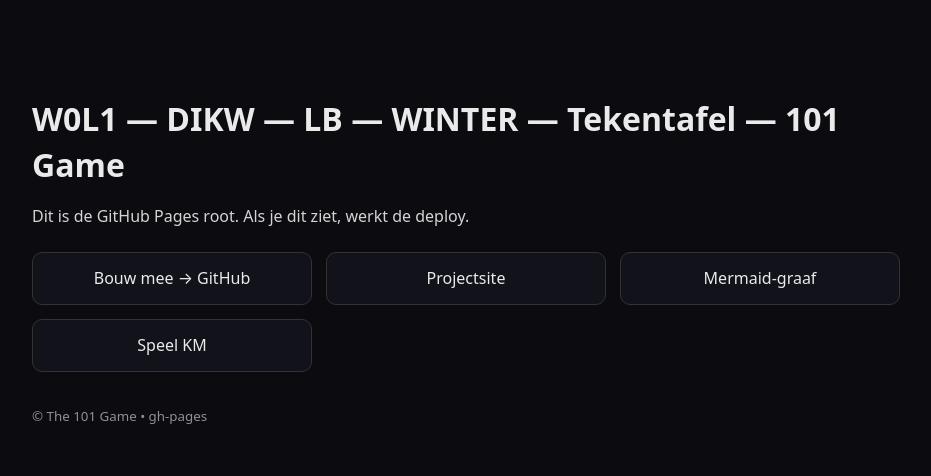
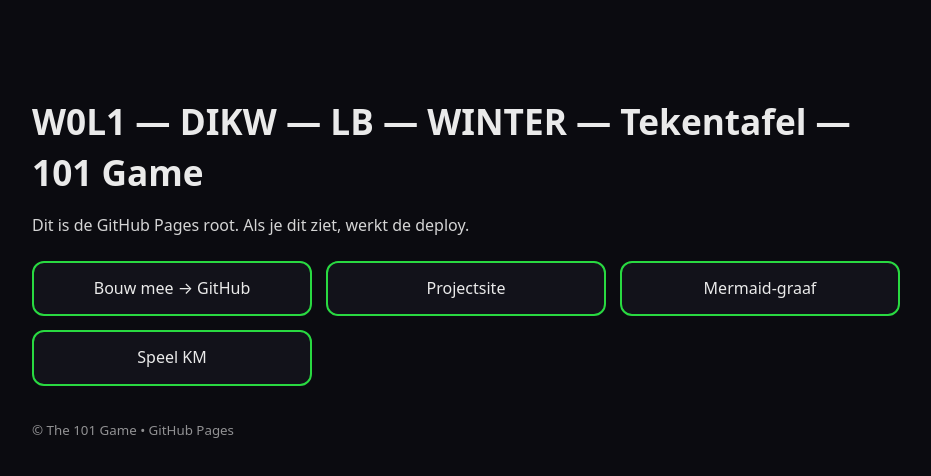
Before and after one commit to meneer-van-informatica/the-101-game, a plain HTML site: page index.html in a window 1280 px wide. Shown: the whole page, without its empty margins (174-1105 px from the left). Drawn offline with Linux system fonts and the light colour scheme.

Commit message:
site: vier knoppen + juiste links 2025-09-09T15:50:03Z

```diff
--- a/assets/style.css
+++ b/assets/style.css
@@ -1,10 +1,11 @@
-:root{--fg:#eaeaea;--bg:#0b0b10;--accent:#8bf}
-*{box-sizing:border-box} html,body{height:100%}
+:root{--fg:#eaeaea;--bg:#0b0b10;--accent:#29d941}
+*{box-sizing:border-box}
+html,body{height:100%}
 body{margin:0;background:var(--bg);color:var(--fg);font:16px/1.45 system-ui,-apple-system,Segoe UI,Roboto,Arial}
 main{max-width:900px;margin:6rem auto 2rem;padding:0 1rem}
-h1{font-size:clamp(1.4rem,3vw,2rem);margin:.2rem 0 1rem}
+h1{font-size:clamp(1.6rem,3.2vw,2.2rem);margin:.2rem 0 1rem}
 p{opacity:.9}
 nav.buttons{display:grid;grid-template-columns:repeat(auto-fit,minmax(220px,1fr));gap:14px;margin:24px 0 8px}
-.btn{display:inline-block;text-align:center;padding:14px 16px;border:1px solid #333;border-radius:10px;text-decoration:none;color:var(--fg);background:#12121a}
-.btn:hover{border-color:var(--accent);outline:2px solid #1b2333}
+.btn{display:inline-block;text-align:center;padding:14px 16px;border:2px solid var(--accent);border-radius:12px;text-decoration:none;color:var(--fg);background:#12121a}
+.btn:hover{box-shadow:0 0 0 3px #1b3320}
 footer{max-width:900px;margin:0 auto 3rem;padding:0 1rem;opacity:.6}
--- a/index.html
+++ b/index.html
@@ -1,17 +1,15 @@
 <!doctype html><meta charset="utf-8" />
 <title>W0L1 — DIKW — LB — WINTER — Tekentafel — 101 Game</title>
+<meta name="viewport" content="width=device-width,initial-scale=1" />
 <link rel="stylesheet" href="assets/style.css">
 <main>
   <h1>W0L1 — DIKW — LB — WINTER — Tekentafel — 101 Game</h1>
   <p>Dit is de GitHub Pages root. Als je dit ziet, werkt de deploy.</p>
-
   <nav class="buttons">
     <a class="btn" href="https://github.com/meneer-van-informatica/the-101-game" target="_blank" rel="noopener">Bouw mee → GitHub</a>
-    <a class="btn" href="http://82.165.231.86/" target="_blank" rel="noopener">Projectsite</a>
+    <a class="btn" href="https://meneer-van-informatica.github.io/the-101-game/" rel="noopener">Projectsite</a>
     <a class="btn" href="https://mermaid.live" target="_blank" rel="noopener">Mermaid-graaf</a>
-    <a class="btn" href="http://82.165.231.86/101/" target="_blank" rel="noopener">Speel KM</a>
+    <a class="btn" href="https://meneer-van-informatica.github.io/the-101-game/101/" rel="noopener">Speel KM</a>
   </nav>
 </main>
-<footer>
-  <small>© The 101 Game • gh-pages</small>
-</footer>
+<footer><small>© The 101 Game • GitHub Pages</small></footer>
```
Also changed, not shown: 1 other file.
